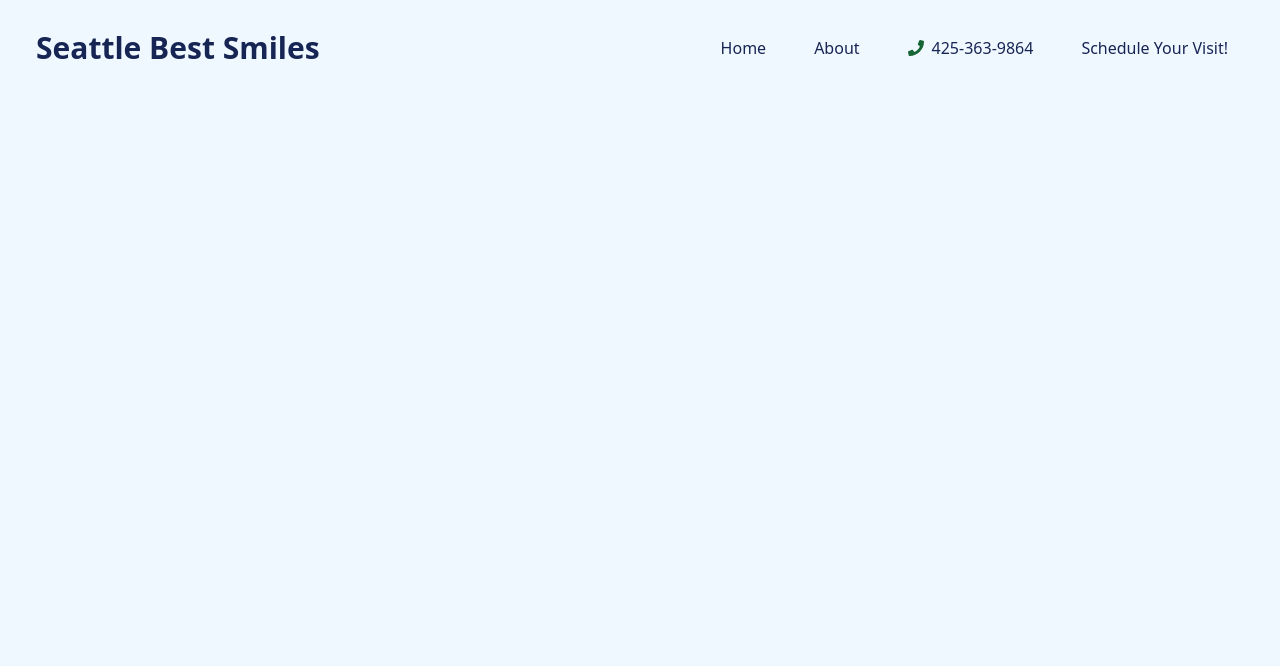
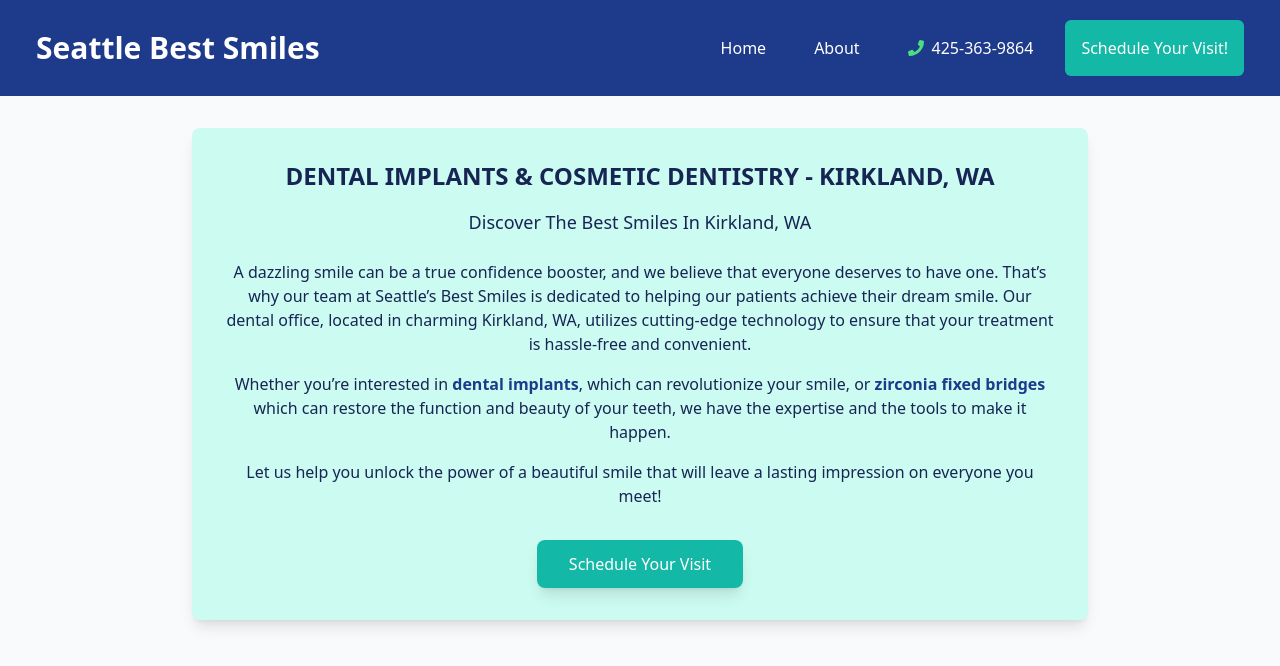
Before and after one commit to kimia2003/SeattleBestSmiles, a React (Create React App) app in the folder seattlebestsmiles/: page / in a window 1280 px wide. Shown: the top 666 px of the page. Built offline with nearby package versions, Linux system fonts and the light colour scheme.

Commit message:
Updated HomePage and NavBar

```diff
--- a/seattlebestsmiles/package.json
+++ b/seattlebestsmiles/package.json
@@ -9,7 +9,7 @@
     "react": "^18.3.1",
     "react-dom": "^18.3.1",
     "react-router-dom": "^6.26.2",
-    "react-scripts": "5.0.1",
+    "react-scripts": "^5.0.1",
     "web-vitals": "^2.1.4"
   },
   "scripts": {
--- a/seattlebestsmiles/src/App.js
+++ b/seattlebestsmiles/src/App.js
@@ -1,10 +1,12 @@
 import React from 'react'
 import Navbar from './components/Navbar';
+import HomePage from './components/HomePage';
 
 function App() {
   return (
     <div>
     <Navbar />
+    <HomePage />
     </div>
   );
 }
--- /dev/null
+++ b/seattlebestsmiles/src/components/HomePage.jsx
@@ -0,0 +1,33 @@
+import React from 'react';
+
+const HomePage = () => {
+  return (
+    <div className="bg-gray-50 min-h-screen flex flex-col items-center">
+      {/* Main Section with Teal Background */}
+      <main className="bg-teal-100 text-center p-8 rounded-lg mt-8 shadow-lg max-w-4xl">
+        <h2 className="text-2xl font-semibold text-blue-950 uppercase">
+          Dental Implants & Cosmetic Dentistry - Kirkland, WA
+        </h2>
+        <p className="mt-4 text-blue-950 text-lg">Discover The Best Smiles In Kirkland, WA</p>
+        <p className="mt-6 text-blue-950">
+          A dazzling smile can be a true confidence booster, and we believe that everyone deserves to have one.
+          That’s why our team at Seattle’s Best Smiles is dedicated to helping our patients achieve their dream smile.
+          Our dental office, located in charming Kirkland, WA, utilizes cutting-edge technology to ensure that your treatment is hassle-free and convenient.
+        </p>
+        <p className="mt-4 text-blue-950">
+          Whether you’re interested in <span className="font-semibold text-blue-900">dental implants</span>, which can revolutionize your smile, or <span className="font-semibold text-blue-900">zirconia fixed bridges</span> which can restore the function and beauty of your teeth, we have the expertise and the tools to make it happen.
+        </p>
+        <p className="mt-4 text-blue-950">
+          Let us help you unlock the power of a beautiful smile that will leave a lasting impression on everyone you meet!
+        </p>
+
+        {/* Schedule Button */}
+        <button className="bg-teal-500 text-white py-3 px-8 rounded-lg mt-8 shadow-lg">
+          Schedule Your Visit
+        </button>
+      </main>
+    </div>
+  );
+};
+
+export default HomePage;
--- a/seattlebestsmiles/src/components/Navbar.jsx
+++ b/seattlebestsmiles/src/components/Navbar.jsx
@@ -3,19 +3,36 @@
 
 const Navbar = () => {
   return (
-<div className='flex justify-between items-center h-24 max-w-[1240px] mx-auto px-4 text-blue-950'>
-  <h1 className='text-3xl font-bold text-blue-950'>Seattle Best Smiles</h1>
-  <ul className='flex space-x-4'>
-    <li className='p-4'>Home</li>
-    <li className='p-4'>About</li>
-    <li className='p-4 flex items-center space-x-2'>
-          <FaPhone className='text-green-800' />
-          <span>425-363-9864</span>
-        </li>
-    <li className='p-4 flex-grow text-center'>Schedule Your Visit!</li>
-  </ul>
-</div>
+    <div className="w-full bg-blue-900">
+      <div className='flex justify-between items-center h-24 max-w-[1240px] mx-auto px-4 text-white'>
+        {/* Navbar Title */}
+        <h1 className='text-3xl font-bold text-white'>Seattle Best Smiles</h1>
 
+        {/* Navbar Links */}
+        <ul className='flex space-x-4'>
+          {/* Home Button */}
+          <li className='p-4 hover:bg-blue-700 rounded-md transition-all'>
+            Home
+          </li>
+
+          {/* About Button */}
+          <li className='p-4 hover:bg-blue-700 rounded-md transition-all'>
+            About
+          </li>
+
+          {/* Phone Number with Icon */}
+          <li className='p-4 flex items-center space-x-2 hover:bg-blue-700 rounded-md transition-all'>
+            <FaPhone className='text-green-400' />
+            <span>425-363-9864</span>
+          </li>
+
+          {/* Schedule Visit Button */}
+          <li className='p-4 bg-teal-500 hover:bg-teal-600 rounded-md transition-all'>
+            Schedule Your Visit!
+          </li>
+        </ul>
+      </div>
+    </div>
   );
 };
 
```
Also changed, not shown: 1 other file (tests, documents, lock files or other folders).
